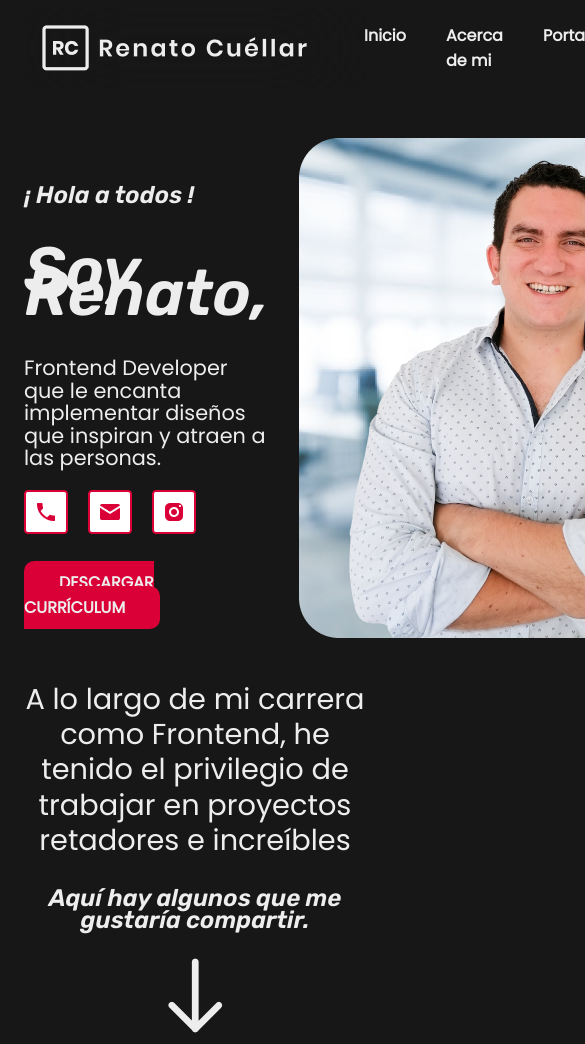
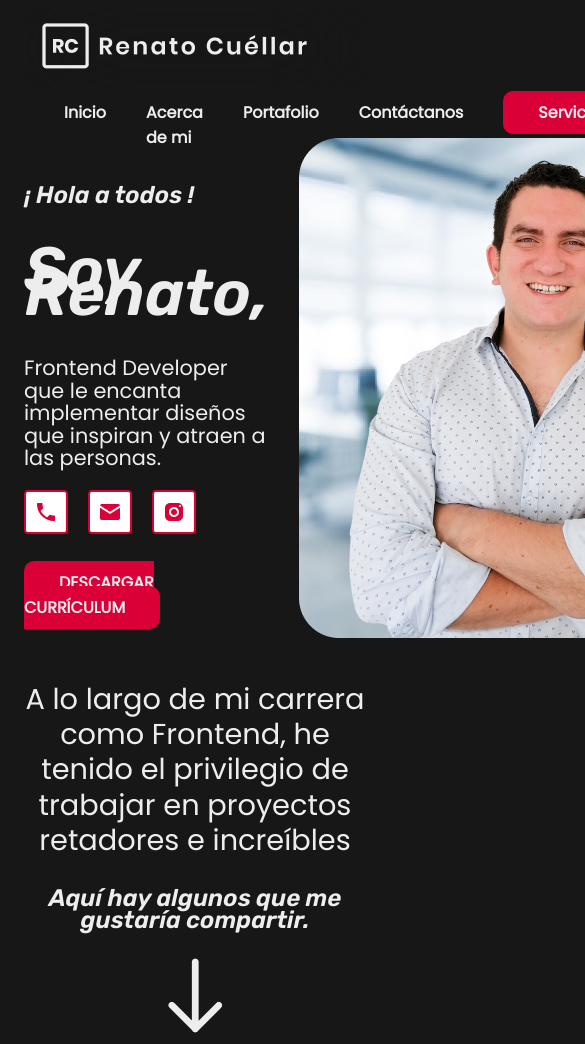
Before and after one commit to renatocuellar/proyectoFinalDesarrollo, a website: page index.html in a window 390 px wide. Shown: the top 1044 px of the page, 585 px wide, since content can reach past the window. Drawn offline with Linux system fonts and the light colour scheme.

```diff
--- a/css/header.css
+++ b/css/header.css
@@ -23,3 +23,10 @@
     text-decoration: none;
     color: var(--White);
   }
+
+@media screen and (max-width: 900px) {
+  .header {
+    display: flex;
+    flex-wrap: wrap;
+  }
+}
```
Also changed, not shown: package.json (added, +24 -0 lines), css/footer.css (line endings or trailing spaces), 1 other file.
